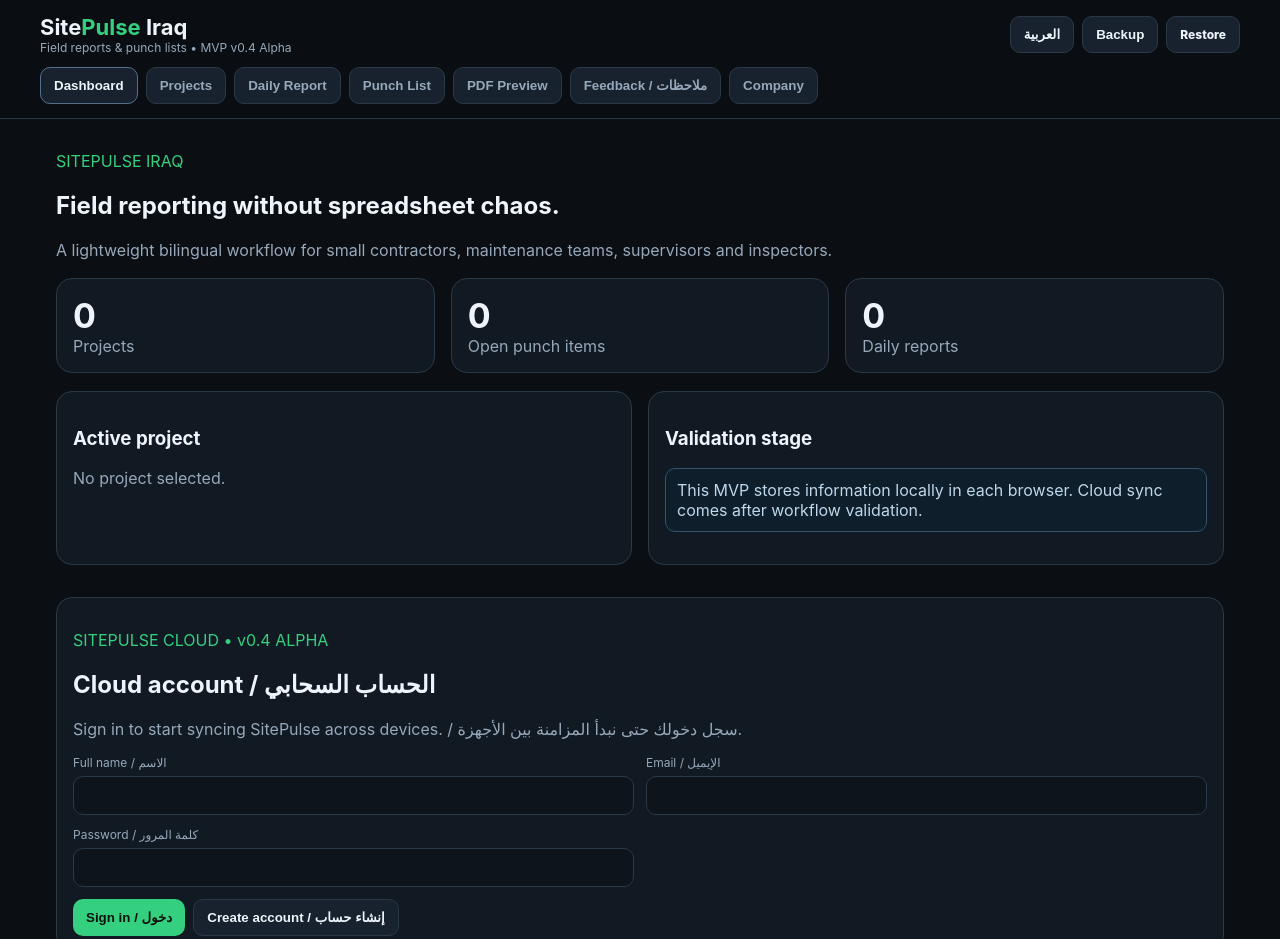
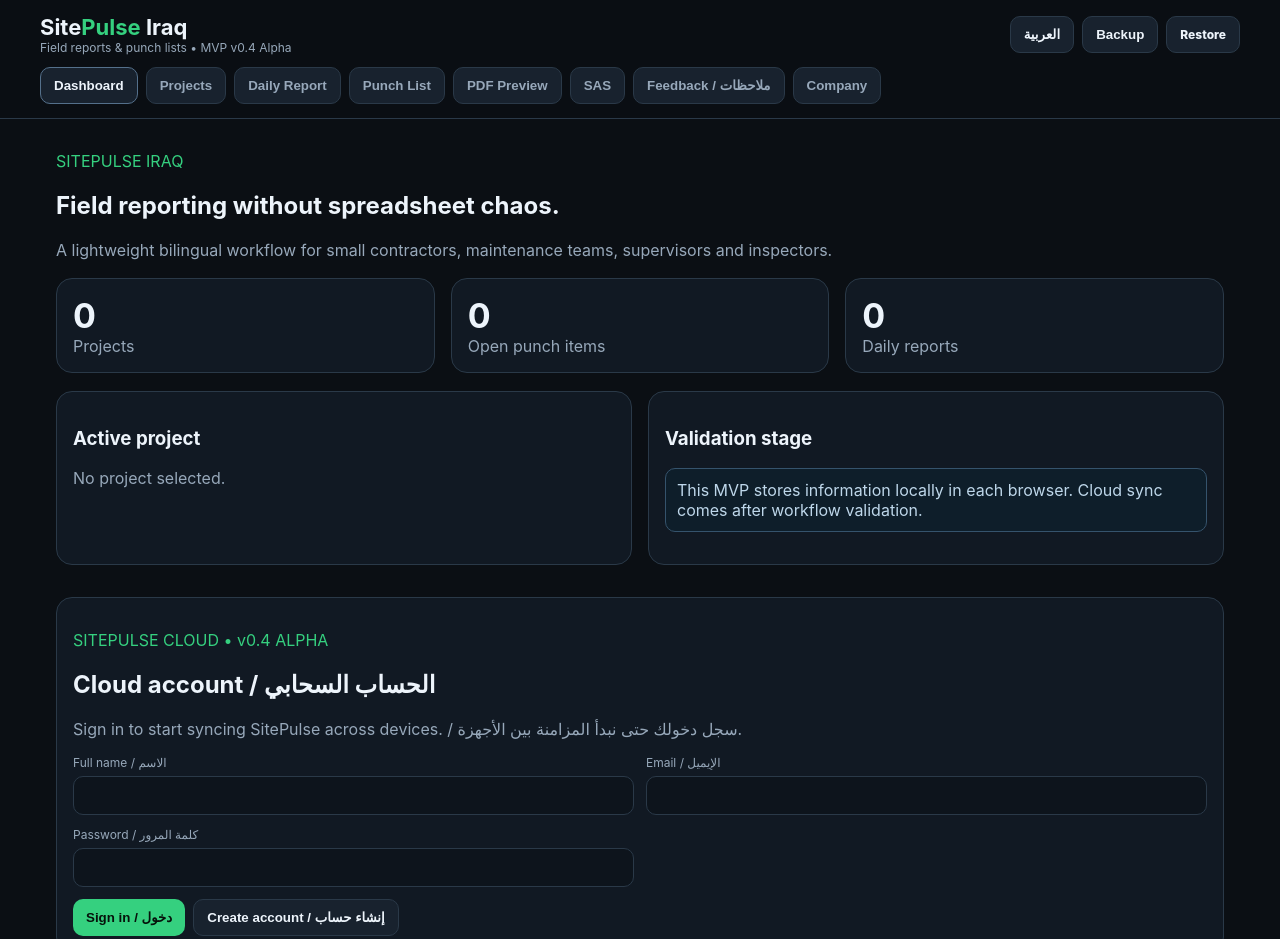
Before and after one commit to Malikalsaadi/sitepulse-iraq, a website: page index.html in a window 1280 px wide. Shown: the top 939 px of the page. Drawn offline with nearby package versions, Linux system fonts and the light colour scheme.

Commit message:
Add SAS Smart ATS Studio to main navigation

```diff
--- a/index.html
+++ b/index.html
@@ -6,7 +6,7 @@
 <link rel="stylesheet" href="styles.css">
 </head>
 <body>
-<header><div class="top"><div><b class="brand">Site<span>Pulse</span> Iraq</b><small><span data-i18n="tagline">Field reports & punch lists</span> • MVP v0.4 Alpha</small></div><div class="actions"><button class="secondary" id="langBtn">العربية</button><button class="secondary" id="backupBtn" data-i18n="backup">Backup</button><label class="btn secondary" for="restoreFile"><span data-i18n="restore">Restore</span></label><input id="restoreFile" type="file" accept="application/json" hidden></div></div><nav id="nav"><button class="active" data-view="dashboard" data-i18n="dashboard">Dashboard</button><button data-view="projects" data-i18n="projects">Projects</button><button data-view="daily" data-i18n="dailyReport">Daily Report</button><button data-view="punch" data-i18n="punchList">Punch List</button><button data-view="report" data-i18n="pdfPreview">PDF Preview</button><button data-view="feedback">Feedback / ملاحظات</button><button data-view="company" data-i18n="company">Company</button></nav></header>
+<header><div class="top"><div><b class="brand">Site<span>Pulse</span> Iraq</b><small><span data-i18n="tagline">Field reports & punch lists</span> • MVP v0.4 Alpha</small></div><div class="actions"><button class="secondary" id="langBtn">العربية</button><button class="secondary" id="backupBtn" data-i18n="backup">Backup</button><label class="btn secondary" for="restoreFile"><span data-i18n="restore">Restore</span></label><input id="restoreFile" type="file" accept="application/json" hidden></div></div><nav id="nav"><button class="active" data-view="dashboard" data-i18n="dashboard">Dashboard</button><button data-view="projects" data-i18n="projects">Projects</button><button data-view="daily" data-i18n="dailyReport">Daily Report</button><button data-view="punch" data-i18n="punchList">Punch List</button><button data-view="report" data-i18n="pdfPreview">PDF Preview</button><button type="button" onclick="location.href='sas.html'">SAS</button><button data-view="feedback">Feedback / ملاحظات</button><button data-view="company" data-i18n="company">Company</button></nav></header>
 <main>
 <section id="dashboard" class="view active"><p class="kicker">SITEPULSE IRAQ</p><h1 data-i18n="hero">Field reporting without spreadsheet chaos.</h1><p class="muted" data-i18n="heroSub">A lightweight bilingual workflow for small contractors, maintenance teams, supervisors and inspectors.</p><div class="stats"><article><strong id="sProjects">0</strong><span data-i18n="projects">Projects</span></article><article><strong id="sOpen">0</strong><span data-i18n="openPunch">Open punch items</span></article><article><strong id="sDaily">0</strong><span data-i18n="dailyReports">Daily reports</span></article></div><div class="grid two"><article class="card"><h3 data-i18n="activeProject">Active project</h3><div id="activeProject" class="muted"></div></article><article class="card"><h3 data-i18n="validationStage">Validation stage</h3><p class="notice" data-i18n="localNotice">This MVP stores information locally in each browser. Cloud sync comes after workflow validation.</p></article></div></section>
 <section id="projects" class="view"><div class="grid two"><article class="card"><h2 data-i18n="createProject">Create project</h2><div class="formgrid"><label><span data-i18n="projectName">Project name</span><input id="pName"></label><label><span data-i18n="client">Client</span><input id="pClient"></label><label><span data-i18n="location">Location</span><input id="pLocation"></label><label><span data-i18n="projectCode">Project code</span><input id="pCode"></label><label class="full"><span data-i18n="notes">Notes</span><textarea id="pNotes"></textarea></label></div><button id="addProject" data-i18n="addProject">Add project</button></article><article class="card"><h2 data-i18n="projects">Projects</h2><div id="projectList" class="list"></div></article></div></section>
```
